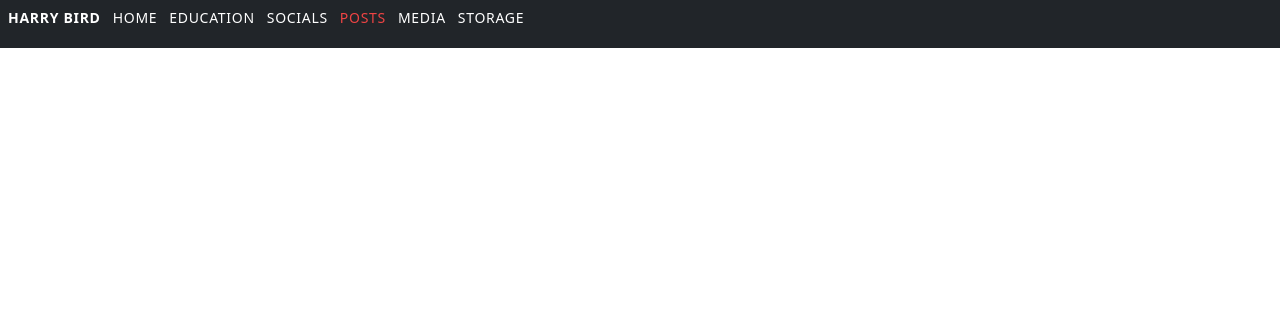
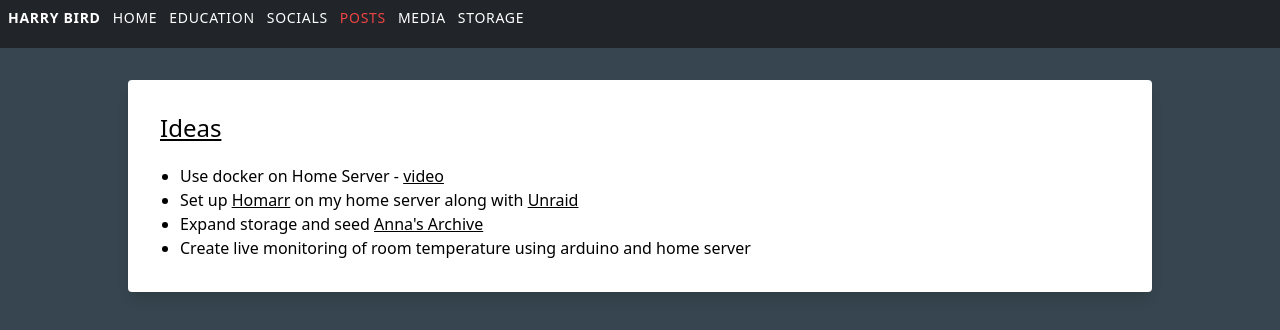
Before and after one commit to harrybirdnz/harrybirdnz, a Nuxt app: page /posts/project-ideas in a window 1280 px wide. Shown: the top 330 px of the page. Built offline with nearby package versions, Linux system fonts and the light colour scheme.

Commit message:
Added project ideas

```diff
--- a/pages/posts/index.vue
+++ b/pages/posts/index.vue
@@ -6,6 +6,9 @@
       <NuxtLink to="/posts/home-server" class="p-4 bg-white rounded-xl"
         >Home Server Project</NuxtLink
       >
+      <NuxtLink to="/posts/project-ideas" class="p-4 bg-white rounded-xl"
+        >Future ideas</NuxtLink
+      >
     </div>
   </div>
 </template>
--- /dev/null
+++ b/pages/posts/project-ideas.vue
@@ -0,0 +1,35 @@
+<template>
+  <div class="h-screen bg-[#36454F] flex justify-center">
+    <div class="bg-white p-8 shadow-lg rounded w-4/5 mt-20 h-min">
+      <h1 class="font-medium text-2xl underline">Ideas</h1>
+      <ul class="list-disc pt-5 pl-5">
+        <li>
+          Use docker on Home Server -
+          <NuxtLink
+            to="https://www.youtube.com/watch?v=q8MRqdqeh8U&list=PLFxfbw6hcvOcL20LMj9MG6751WXQIyJQU&index=2&ab_channel=TechHut"
+            class="underline"
+            >video</NuxtLink
+          >
+        </li>
+        <li>
+          Set up
+          <NuxtLink to="https://homarr.dev/" class="underline">Homarr</NuxtLink>
+          on my home server along with
+          <NuxtLink to="https://unraid.net/product" class="underline"
+            >Unraid</NuxtLink
+          >
+        </li>
+        <li>
+          Expand storage and seed
+          <NuxtLink to="https://annas-archive.gs/torrents" class="underline"
+            >Anna's Archive</NuxtLink
+          >
+        </li>
+        <li>
+          Create live monitoring of room temperature using arduino and home
+          server
+        </li>
+      </ul>
+    </div>
+  </div>
+</template>
```
